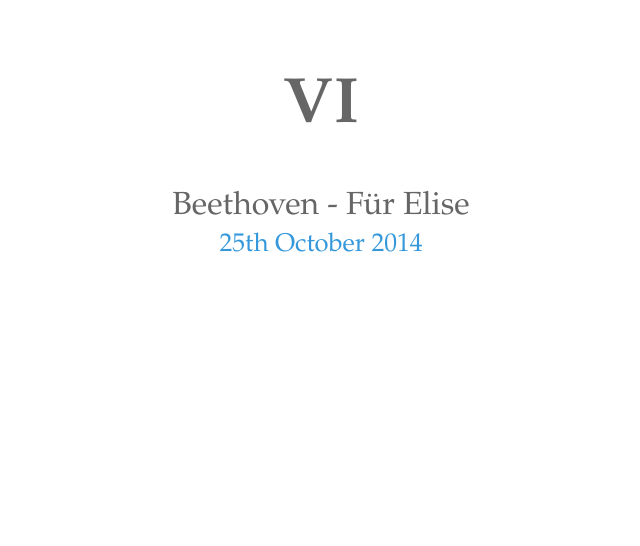
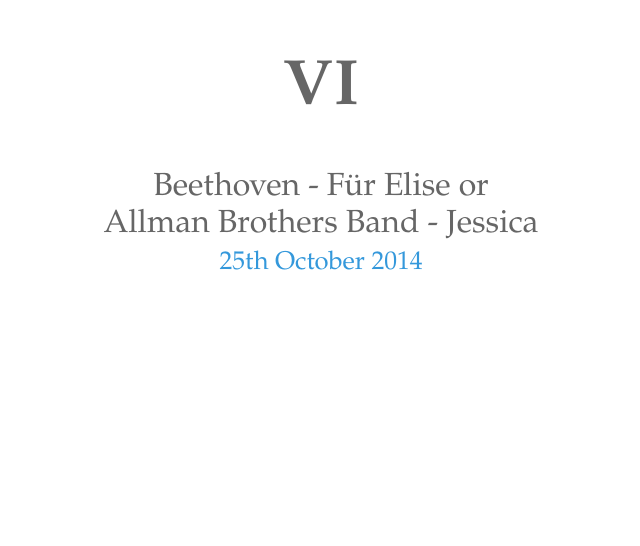
Before and after one commit to adambutler/wwad, a plain HTML site: page index.html in a window 1280 px wide. Shown: the part 254-800 px from the top of the page, without its empty margins (319-959 px from the left). Drawn offline with nearby package versions, Linux system fonts and the light colour scheme.

Commit message:
WWAD VI+

```diff
--- a/index.html
+++ b/index.html
@@ -56,7 +56,7 @@
     <section>
       <article>
         <h1>VI</h1>
-        <blockquote>Beethoven - Für Elise</blockquote>
+        <blockquote>Beethoven - Für Elise or<br>Allman Brothers Band - Jessica</blockquote>
         <p><small><a href="https://twitter.com/dmcropley/status/525787999280582656">25th October 2014</a></small></p>
       </article>
     </section>
```
